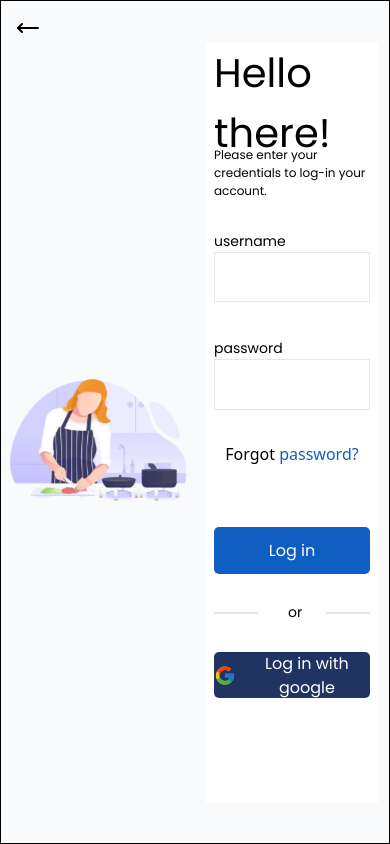
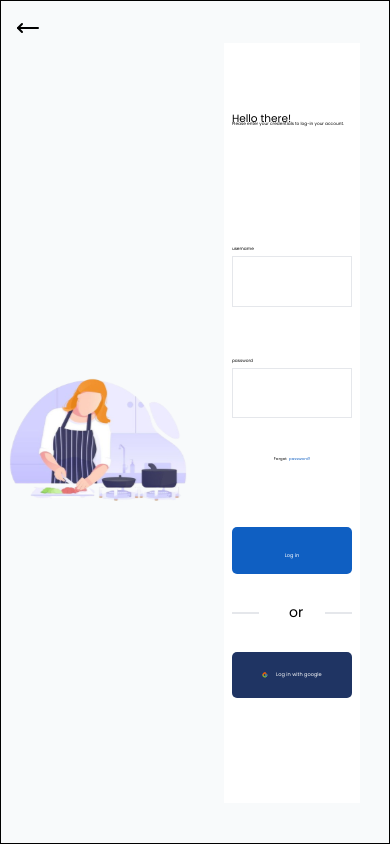
Before and after one commit to Fourthhy/free-lunch-eligibility-check, a React (Vite) app: page /admin_login in a window 390 px wide. Built offline with nearby package versions, Linux system fonts and the light colour scheme.

Commit message:
Implementation: Added Text Responsiveness

```diff
--- a/src/pages/LandingPage.jsx
+++ b/src/pages/LandingPage.jsx
@@ -28,25 +28,25 @@ export default function LandingPage() {
                     <div className="h-[88vh]">
                         <div className="flex items-center flex-col justify-evenly h-[100%]">
 
-                            <div className="font-Poppins text-white text-[85px] font-bold text-center">
+                            <div className="font-Poppins text-white text-[7.3vw] font-bold text-center ">
                                 Free <span className="text-[#E9E62E]">Lunch</span> Eligibility <br />System
                             </div>
 
-                            <div className="flex justfiy-center w-[82vw] text-center text-white font-Poppins text-[20px]">
+                            <div className="flex justfiy-center w-[82vw] text-center text-white font-Poppins text-[1.5vw] ">
                                 Designed to streamline the delivery of nutritious meals to students during their term in La Verdad Christian College. The system aims to improve student health and engagement by providing a reliable and user-friendly platform for meal access within the school environment.
                             </div>
 
-                            <div className="flex justfiy-center text-center text-white font-Poppins text-[20px] font-bold">
+                            <div className="flex justfiy-center text-center text-white font-Poppins text-[1.4vw] font-bold ">
                                 you can now proceed as:
                             </div>
 
-                            <div className="flex gap-[4vw]">
+                            <div className="flex gap-[4vw] ">
                                 <Link to="admin_login">
-                                    <button className="w-[150px] h-[40px] bg-[#05305D] rounded-[8px] font-Inter text-white font-bold text-[15]">
+                                    <button className="w-[150px] h-[40px] bg-[#05305D] rounded-[8px] font-Inter text-white font-bold text-[1.1vw]">
                                         ADMIN
                                     </button>
                                 </Link>
-                                <button className="w-[150px] h-[40px] bg-[#0F5FC2] rounded-[8px] font-Inter text-white font-bold text-[15]">
+                                <button className="w-[150px] h-[40px] bg-[#0F5FC2] rounded-[8px] font-Inter text-white font-bold text-[1.1vw]">
                                     KITCHEN STAFF
                                 </button>
                             </div>
--- a/src/pages/admin/AdminLogin.jsx
+++ b/src/pages/admin/AdminLogin.jsx
@@ -5,41 +5,44 @@ import { Link } from "react-router-dom"
 export default function AdminLogin() {
   return (
     <>
-      <div className="bg-[#F8FAFB] w-screen h-screen border-black border-[1px]">
+      <div className="bg-[#F8FAFB] w-screen h-screen border-black border-[1px] overflow-y-hidden">
         <div className="grid grid-cols-2 grid-rows-1 h-[100vh]">
-          <div>
+          <div className="overflow-y-hidden">
             <div className="h-[60px]">
               <Link to="/">
                 <MoveLeft className="m-[15px]" />
               </Link>
             </div>
-            <div className="flex justify-center items-center h-[90vh]">
-              <img src="/Login_Illustration_1.svg" alt="login illustration" />
+            <div className="flex justify-center items-center h-[90vh] overflow-y-hidden">
+              <img src="/Login_Illustration_1.svg" alt="login illustration" className="overflow-y-hidden"/>
             </div>
           </div>
           <div className="w-full h-full">
             <div className="flex justify-center items-center h-full">
-              <div className="bg-[#ffffff] w-[44vw] h-[90vh]">
+
+              <div className="bg-[#ffffff] w-[44vw] max-w-[70%] h-[90vh] overflow-y-hidden">
                 <div className="h-[100%]">
                   <div className="h-[100%] mx-[2vw]">
                     <div className="h-[20%]">
                       <div className="flex justify-center items-start flex-col h-[100%]">
-                        <span className="font-Poppins text-[40px]">Hello there! <br /></span>
-                        <span className="font-Poppins text-[12px] mt-[-5px]">Please enter your credentials to log-in your account. </span>
+                        <span className="font-Poppins text-[2.7vw]">Hello there! <br /></span>
+                        <span className="font-Poppins text-[1.1vw] mt-[-5px]">Please enter your credentials to log-in your account. </span>
                       </div>
                     </div>
                     <div className="h-[40%]">
                       <div className="h-[100%] flex flex-col items-start justify-evenly">
                         <div className="w-[100%]">
-                          <span className="font-Poppins text-[14px]">username</span>
+                          <span className="font-Poppins text-[1.1vw]">username</span>
                           <input type="text" className="pl-[5px] rounded-[s] w-[100%] h-[6vh] border-[1px]" />
                         </div>
                         <div className="w-[100%]">
-                          <span className="font-Poppins text-[14px]">password</span>
+                          <span className="font-Poppins text-[1.1vw]">password</span>
                           <input type="password" className="pl-[5px] rounded-[s] w-[100%] h-[6vh] border-[1px]" />
                         </div>
                         <div className="w-[100%] flex justify-center items-center">
-                          Forgot <span className="text-[#0F5FC2]"> &nbsp;password?</span>
+                          <p className="font-Poppings text-[1.1vw]">
+                            Forgot <span className="text-[#0F5FC2]"> &nbsp;password?</span>
+                          </p>
                         </div>
                       </div>
                     </div>
@@ -47,7 +50,7 @@ export default function AdminLogin() {
                       <div className="h-[100%] flex flex-col justify-evenly ">
                         <div>
                           <button className="w-[100%] bg-[#0F5FC2] h-[5.5vh] rounded-[5px]">
-                            <span className="font-Poppins text-[16px] text-white">
+                            <span className="font-Poppins text-[1.3vw] text-white">
                               Log in
                             </span>
                           </button>
@@ -63,8 +66,8 @@ export default function AdminLogin() {
                         <div>
                           <button className="w-[100%] bg-[#1F3463] h-[5.5vh] rounded-[5px]">
                             <div class="flex justify-center items-center gap-[8px]">
-                              <FcGoogle className="size-[25px]" />
-                              <span className="font-Poppins text-[16px] text-white">
+                              <FcGoogle className="size-[1.5vw]" />
+                              <span className="font-Poppins text-[1.3vw] text-white">
                                 Log in with google
                               </span>
                             </div>
```
